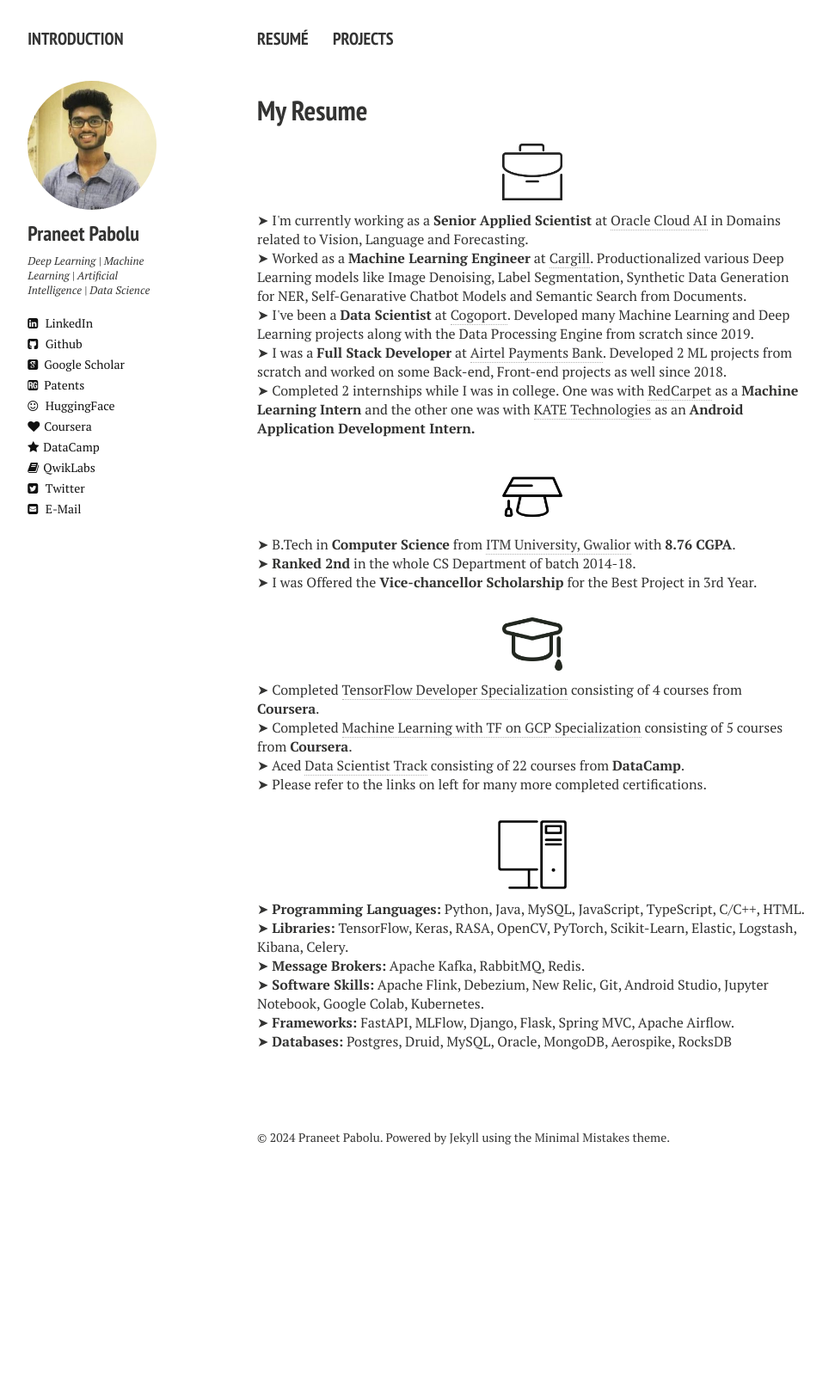
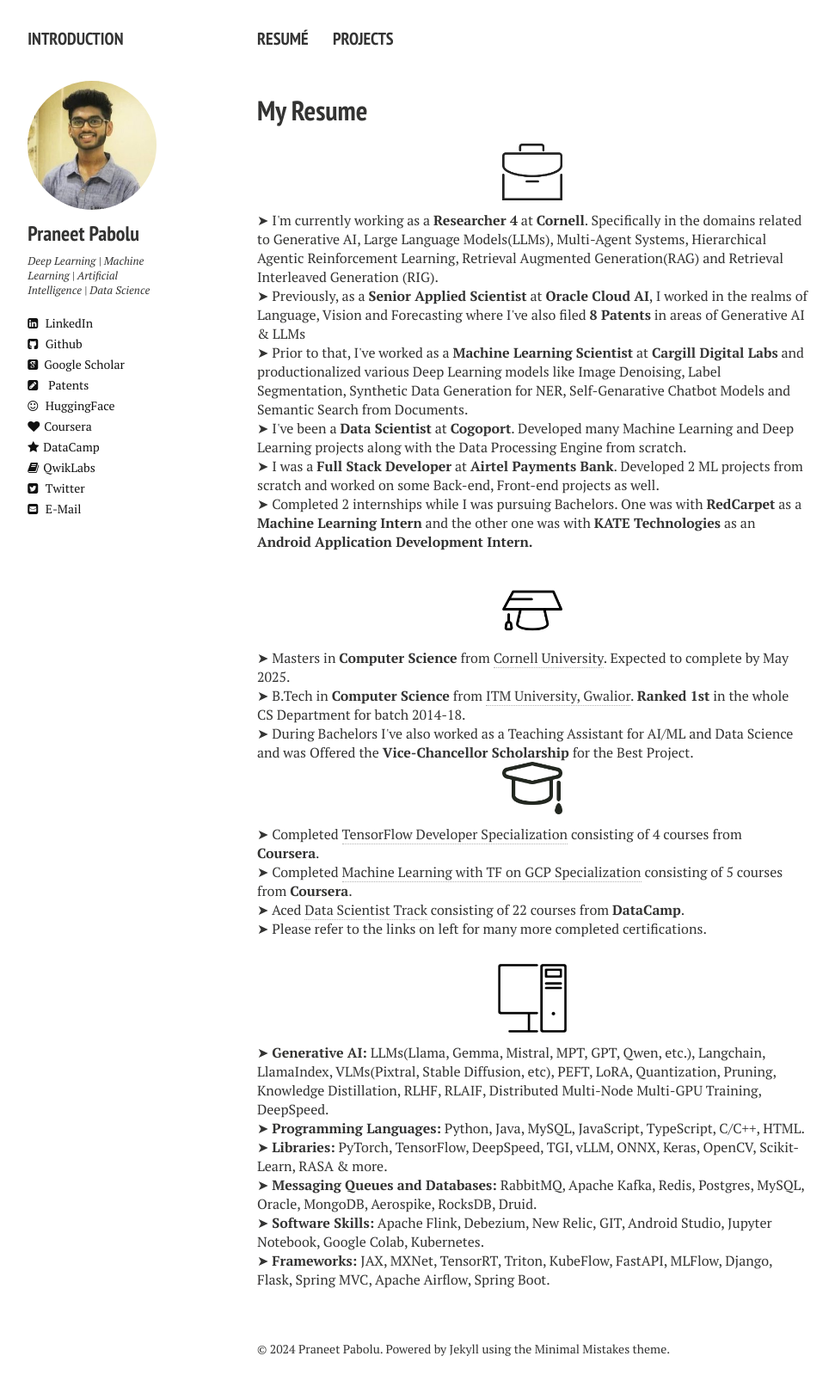
Before and after one commit to DeathReaper0965/deathreaper0965.github.io, a Jekyll site: the page built from resume.md, in a window 1280 px wide. Shown: the whole page at 86% size, without its empty margins (21-992 px from the left). Built offline with Jekyll 4.4.1, drawn with Linux system fonts in a browser that asks for light colours; nearby versions of some CDN libraries; before the commit the page ends 1381 px from its top, so only the background shows below that.

Commit message:
modify resume

```diff
--- a/_includes/_author-bio.html
+++ b/_includes/_author-bio.html
@@ -10,7 +10,7 @@
 {% if site.owner.linkedin %}<a href="http://linkedin.com/in/{{ site.owner.linkedin }}" class="author-social" target="_blank"><i class="fa fa-linkedin-square"></i> LinkedIn</a>{% endif %}
 {% if site.owner.github %}<a href="http://github.com/{{ site.owner.github }}" class="author-social" target="_blank"><i class="fa fa-github-square"></i> Github</a>{% endif %}
 {% if site.owner.google_scholar %}<a href="http://scholar.google.com/citations?user={{ site.owner.google_scholar }}" class="author-social" target="_blank"><i class="ai ai-google-scholar-square"></i>&nbsp; Google Scholar</a>{% endif %}
-{% if site.owner.justia %}<a href="https://patents.justia.com/inventor/{{ site.owner.justia }}" class="author-social" target="_blank"><i class="ai ai-researchgate-square"></i>&nbsp; Patents</a>{% endif %}
+{% if site.owner.justia %}<a href="https://patents.justia.com/inventor/{{ site.owner.justia }}" class="author-social" target="_blank"><i class="fa fa-pencil-square"></i>&nbsp; Patents</a>{% endif %}
 <!-- {% if site.owner.stackoverflow %}<a href="http://stackoverflow.com/users/{{ site.owner.stackoverflow }}" class="author-social" target="_blank"><i class="fa fa-stack-overflow"></i> Stackoverflow</a>{% endif %} -->
 {% if site.owner.huggingface %}<a href="https://huggingface.co/{{ site.owner.huggingface }}" class="author-social" target="_blank"><i class="fa fa-smile-o"></i> HuggingFace</a>{% endif %}
 {% if site.owner.coursera %}<a href="https://www.coursera.org/user/{{ site.owner.coursera }}" class="author-social" target="_blank"><i class="fa fa-heart"></i>Coursera</a>{% endif %}
--- a/_layouts/resume.html
+++ b/_layouts/resume.html
@@ -45,17 +45,18 @@
     <h1>{{ page.title }}</h1>
     <div class="article-wrap">
     <p align="center" class=bottom-small><img src="{{ site.url }}/images/resume/business.png" alt="Work Experience and Internships" width="70" height="70" title="Work Experience and Internships"></p>
-    <p align="left">&#10148 I'm currently working as a <b>Senior Applied Scientist</b> at <a href="https://www.oracle.com/cloud/" target="_blank">Oracle Cloud AI</a> in Domains related to Vision, Language and Forecasting.</p>
-    <p align="left">&#10148 Worked as a <b>Machine Learning Engineer</b> at <a href="https://www.cargill.com/" target="_blank">Cargill</a>. Productionalized various Deep Learning models like Image Denoising, Label Segmentation, Synthetic Data Generation for NER, Self-Genarative Chatbot Models and Semantic Search from Documents.</p>
-    <p align="left">&#10148 I've been a <b>Data Scientist</b> at <a href="https://cogoport.com" target="_blank">Cogoport</a>. Developed many Machine Learning and Deep Learning projects along with the Data Processing Engine from scratch since 2019.</p>
-    <p align="left">&#10148 I was a <b>Full Stack Developer</b> at <a href="https://www.airtel.in/bank/" target="_blank">Airtel Payments Bank</a>. Developed 2 ML projects from scratch and worked on some Back-end, Front-end projects as well since 2018.</p>
-    <p align="left" class="bottom-three">&#10148 Completed 2 internships while I was in college. One was with <a href="https://www.redcarpetup.com/" target = '_blank'>RedCarpet</a> as a <b>Machine Learning Intern</b> and the other one was with <a href='https://www.kateit.in/' target="_blank">KATE Technologies</a> as an <b>Android Application Development Intern.</b></p>
+    <p align="left">&#10148 I'm currently working as a <b>Researcher 4</b> at <b><a href="https://www.cornell.edu/">Cornell</a></b>. Specifically in the domains related to Generative AI, Large Language Models(LLMs), Multi-Agent Systems, Hierarchical Agentic Reinforcement Learning, Retrieval Augmented Generation(RAG) and Retrieval Interleaved Generation (RIG).</p>
+    <p align="left">&#10148 Previously, as a <b>Senior Applied Scientist</b> at <b><a href="https://www.oracle.com/cloud/" target="_blank">Oracle Cloud AI</a></b>, I worked in the realms of Language, Vision and Forecasting where I've also filed <b><a href="https://patents.justia.com/inventor/{{ site.owner.justia }}" target="_blank">8 Patents</a></b> in areas of Generative AI & LLMs</p>
+    <p align="left">&#10148 Prior to that, I've worked as a <b>Machine Learning Scientist</b> at <b><a href="https://www.cargill.com/" target="_blank">Cargill Digital Labs</a></b> and productionalized various Deep Learning models like Image Denoising, Label Segmentation, Synthetic Data Generation for NER, Self-Genarative Chatbot Models and Semantic Search from Documents.</p>
+    <p align="left">&#10148 I've been a <b>Data Scientist</b> at <b><a href="https://cogoport.com" target="_blank">Cogoport</a></b>. Developed many Machine Learning and Deep Learning projects along with the Data Processing Engine from scratch.</p>
+    <p align="left">&#10148 I was a <b>Full Stack Developer</b> at <b><a href="https://www.airtel.in/bank/" target="_blank">Airtel Payments Bank</a></b>. Developed 2 ML projects from scratch and worked on some Back-end, Front-end projects as well.</p>
+    <p align="left" class="bottom-three">&#10148 Completed 2 internships while I was pursuing Bachelors. One was with <b><a href="https://www.linkedin.com/company/redcarpetup-com/" target = '_blank'>RedCarpet</a></b> as a <b>Machine Learning Intern</b> and the other one was with <b><a href='https://www.kateit.in/' target="_blank">KATE Technologies</a></b> as an <b>Android Application Development Intern.</b></p>
 
 
     <p align="center" class=bottom-small><img src="{{ site.url }}/images/resume/study2.png" alt="Academic Details" width="70" height="70" title="Academic Details"></p>
-    <p align="left">&#10148 B.Tech in <b>Computer Science</b> from <a href="http://itmuniversity.ac.in/" target="_blank">ITM University, Gwalior</a> with <b>8.76 CGPA</b>.</p>
-    <p align="left">&#10148 <b>Ranked 2nd</b> in the whole CS Department of batch 2014-18.</p>
-    <p align="left" class="bottom-three">&#10148 I was Offered the <b>Vice-chancellor Scholarship</b> for the Best Project in 3rd Year.</p>
+    <p align="left">&#10148 Masters in <b>Computer Science</b> from <a href="https://www.cornell.edu/" target="_blank">Cornell University</a>. Expected to complete by May 2025.</p>
+    <p align="left">&#10148 B.Tech in <b>Computer Science</b> from <a href="http://itmuniversity.ac.in/" target="_blank">ITM University, Gwalior</a>. <b>Ranked 1st</b> in the whole CS Department for batch 2014-18.</p>
+    <p align="left">&#10148 During Bachelors I've also worked as a Teaching Assistant for AI/ML and Data Science and was Offered the <b>Vice-Chancellor Scholarship</b> for the Best Project.</p>
 
     <p align="center" class=bottom-small><img src="{{ site.url }}/images/resume/study.png" alt="Certifications" width="70" height="70" title="Certifications"></p>
     <p align="left">&#10148 Completed <a href="https://www.coursera.org/account/accomplishments/specialization/HY66L5LPFFER" target="_blank">TensorFlow Developer Specialization</a> consisting of 4 courses from <b>Coursera</b>.</p>
@@ -64,12 +65,12 @@
     <p align="left" class="bottom-three">&#10148 Please refer to the links on left for many more completed certifications.</p>
 
     <p align="center" class=bottom-small><img src="{{ site.url }}/images/resume/computer1.png" alt="Technical Skills" width="80" height="80" title="Technical Skills"></p>
+    <p align="left">&#10148 <b>Generative AI:</b> LLMs(Llama, Gemma, Mistral, MPT, GPT, Qwen, etc.), Langchain, LlamaIndex, VLMs(Pixtral, Stable Diffusion, etc), PEFT, LoRA, Quantization, Pruning, Knowledge Distillation, RLHF, RLAIF, Distributed Multi-Node Multi-GPU Training, DeepSpeed.</p>
     <p align="left">&#10148 <b>Programming Languages:</b> Python, Java, MySQL, JavaScript, TypeScript, C/C++, HTML.</p>
-    <p align="left">&#10148 <b>Libraries:</b> TensorFlow, Keras, RASA, OpenCV, PyTorch, Scikit-Learn, Elastic, Logstash, Kibana, Celery.</p>
-    <p align="left">&#10148 <b>Message Brokers:</b> Apache Kafka, RabbitMQ, Redis.</p>
-    <p align="left">&#10148 <b>Software Skills:</b> Apache Flink, Debezium, New Relic, Git, Android Studio, Jupyter Notebook, Google Colab, Kubernetes.</p>
-    <p align="left">&#10148 <b>Frameworks:</b> FastAPI, MLFlow, Django, Flask, Spring MVC, Apache Airflow.</p>
-    <p align="left" class="bottom-three">&#10148 <b>Databases:</b> Postgres, Druid, MySQL, Oracle, MongoDB, Aerospike, RocksDB</p>
+    <p align="left">&#10148 <b>Libraries:</b> PyTorch, TensorFlow, DeepSpeed, TGI, vLLM, ONNX, Keras, OpenCV, Scikit-Learn, RASA & more.</p>
+    <p align="left">&#10148 <b>Messaging Queues and Databases:</b> RabbitMQ, Apache Kafka, Redis, Postgres, MySQL, Oracle, MongoDB, Aerospike, RocksDB, Druid.</p>
+    <p align="left">&#10148 <b>Software Skills:</b> Apache Flink, Debezium, New Relic, GIT, Android Studio, Jupyter Notebook, Google Colab, Kubernetes.</p>
+    <p align="left">&#10148 <b>Frameworks:</b> JAX, MXNet, TensorRT, Triton, KubeFlow, FastAPI, MLFlow, Django, Flask, Spring MVC, Apache Airflow, Spring Boot.</p>
 
     {{ content }}
     </div><!-- /.article-wrap -->
```
Also changed, not shown: index.md (+3 -3 lines).
